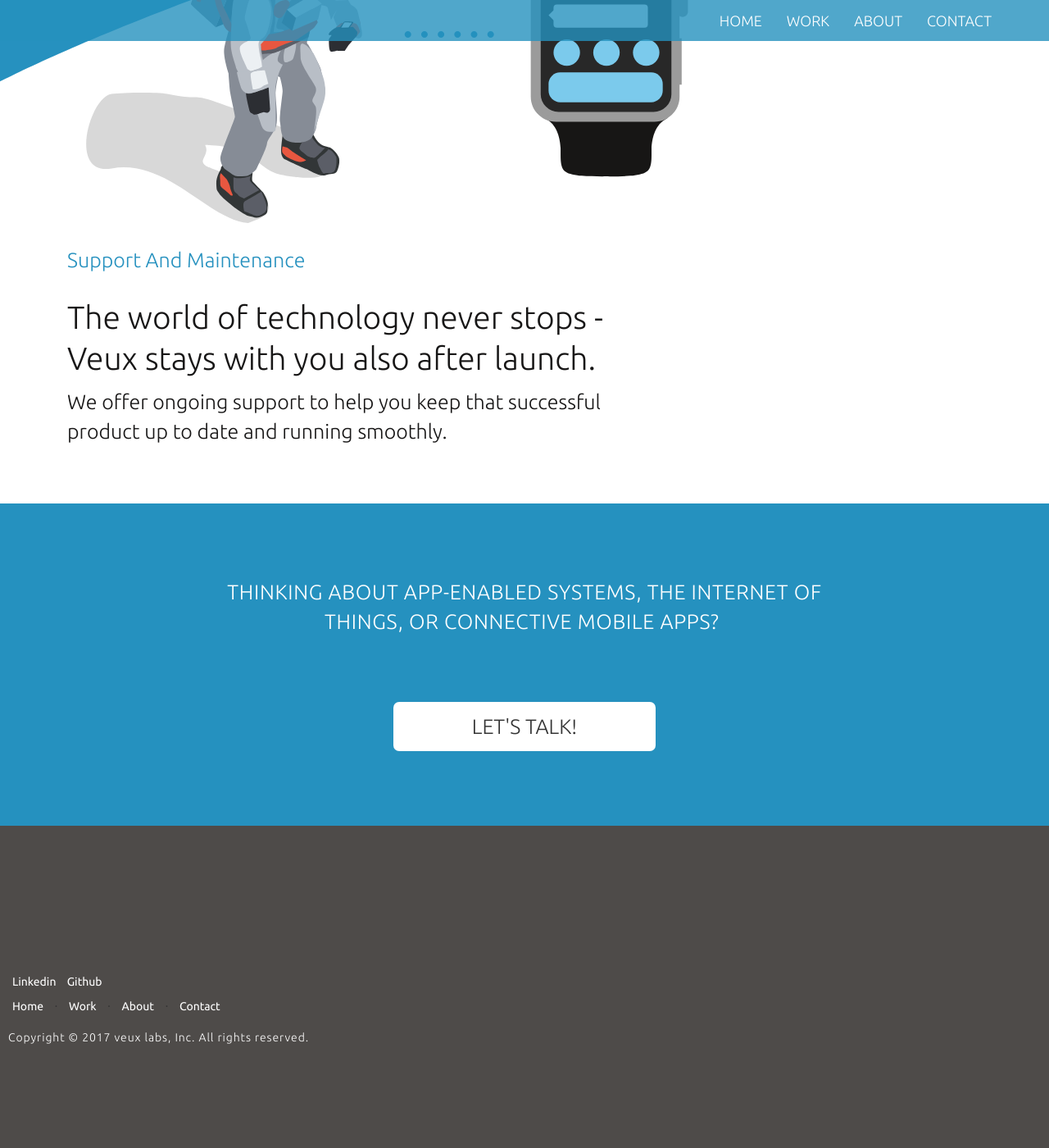
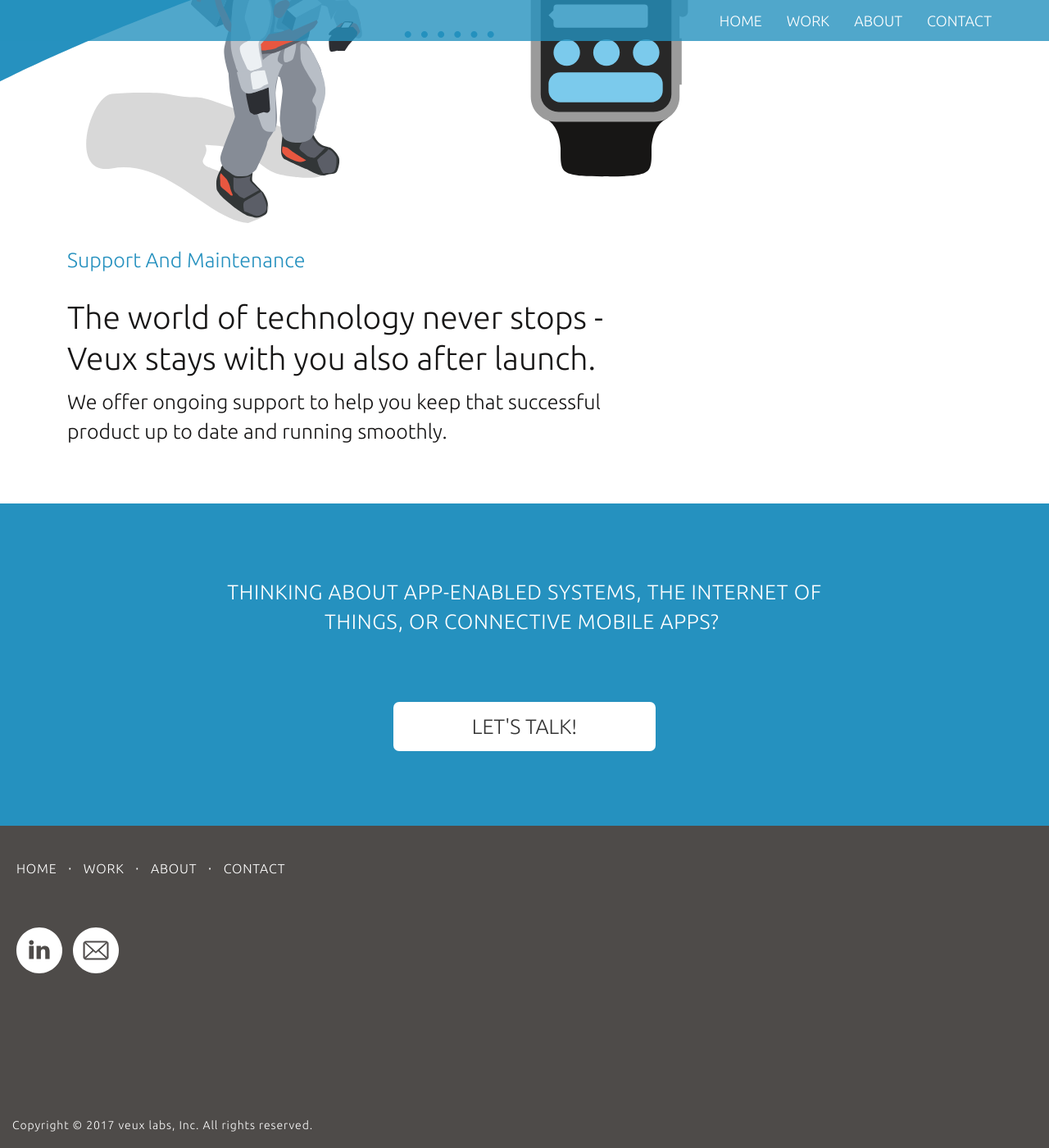
Before and after one commit to VeuxLabs/VeuxLabs.github.io, a Jekyll site: the page built from index.html, in a window 1280 px wide and 1400 px high, scrolled down 5704 px. Shown: the whole window at 82% size. Built offline with Jekyll 4.4.1, drawn with Linux system fonts in a browser that asks for light colours; comment, search, counter and statistics services are not loaded.

Commit message:
Footer Styles
Updated footer styles, desktop and mobile.

```diff
--- a/_includes/footer.html
+++ b/_includes/footer.html
@@ -12,18 +12,6 @@
         </div>
     </div>
     <div class="second-row">
-        <div class="row logos">
-            <div class="col-md-8">
-                <ul class="list-inline">
-                    <li>
-                        <a href="">Linkedin</a>
-                    </li>
-                    <li>
-                        <a href="">Github</a>
-                    </li>
-                </ul>
-            </div>
-        </div>
         <div class="row">
             <div class="col-md-8">
                 <ul class="list-inline">
@@ -45,7 +33,23 @@
                 </ul>
             </div>
         </div>
-        <div class="row">
+        <div class="row logos">
+            <div class="col-md-8">
+                <ul class="list-inline">
+                    <li>
+                        <a target="_blank" href="https://www.linkedin.com/company/veux-labs">
+                            <img src="img/linkedInLink.svg" alt="Linked In" class="img-responsive app" />
+                        </a>
+                    </li>
+                    <li>
+                        <a target="_blank" href="mailto:info@veuxlabs.com">
+                            <img src="img/emailLink.svg" alt="Linked In" class="img-responsive app" />
+                        </a>
+                    </li>
+                </ul>
+            </div>
+        </div>
+        <div class="row copyright">
             <p class="copyright text-muted small">{{ site.copyright }}</p>
         </div>
     </div>
--- a/css/landing-page.css
+++ b/css/landing-page.css
@@ -593,6 +593,7 @@ footer .second-row {
     background-color: #4e4b49;
     float: left;
     width: 100%;
+    position: relative;
 }
 
 
@@ -601,16 +602,55 @@ footer .second-row .row {
     margin-right: 0;
 }
 
-footer .second-row .row.logos {
-    margin-top: 180px;
-}
-
 footer .second-row .row a {
     color: white;
 }
 
 footer .second-row p {
-    margin: 10px;
+   margin: 10px 15px;
+}
+
+footer .second-row ul {
+    margin: 30px 0;
+}
+
+footer .second-row li {
+    font-family: 'Ubuntu';
+    font-size: 16px;
+    font-weight: 300;
+    line-height: 1.5;
+    letter-spacing: 0.8px;
+    color: #ffffff;
+    text-transform: uppercase;
+    margin: 10px 0;
+}
+
+footer .row.logos li {
+    max-width: 90px;
+}
+
+footer .row.logos ul {
+    margin: 10px 0;
+}
+
+@media only screen and (max-width: 480px) {
+    footer .second-row li {
+         width: 85%;
+         margin: 10px 0;
+    }
+    footer .second-row li.footer-menu-divider {
+        display: none;
+    }
+    footer .row.logos li {
+        width: 20%;
+    }
+}
+
+@media only screen and (min-width: 480px) {
+    footer .row.copyright {
+        position: absolute;
+        bottom: 10px;
+    }
 }
 
 p.copyright {
```
